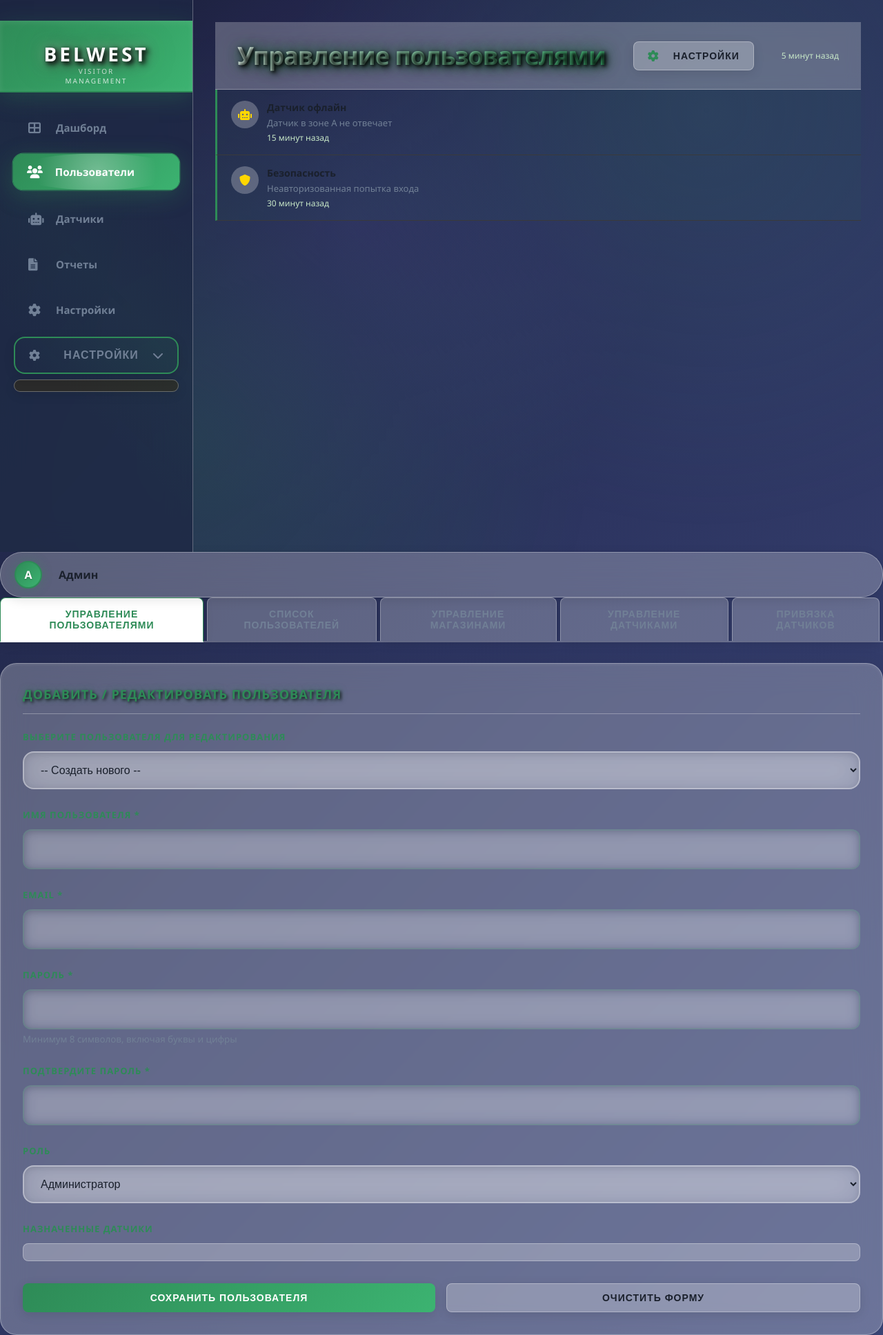
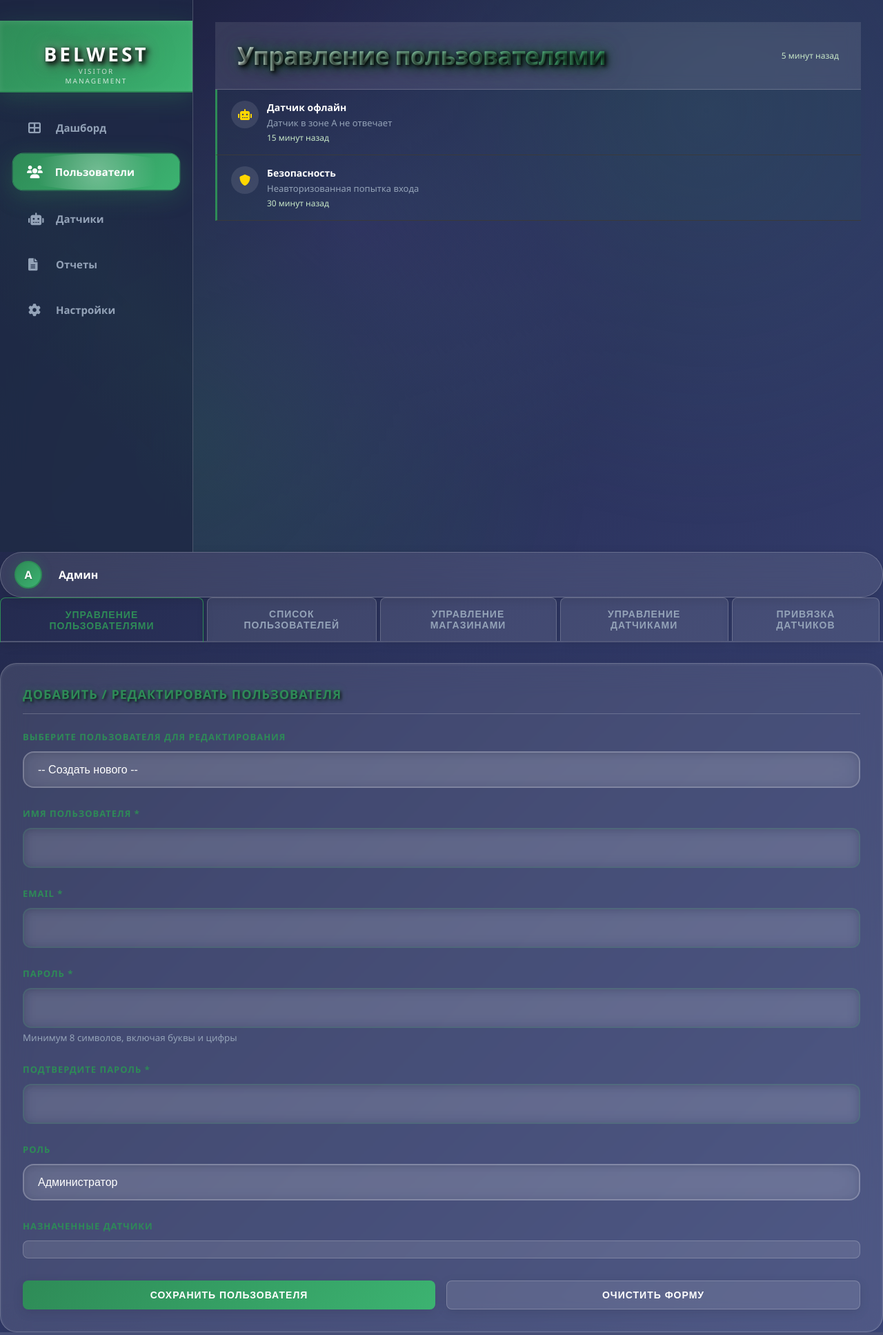
Before and after one commit to Kinimary/dashbord-v2.0, a Flask app: page /users in a window 1280 px wide. Shown: the whole page at 69% size. Run offline with Flask 3, Linux system fonts and the light colour scheme; the visitor is signed in with stand-in values (Sample User, id 1); parts of the project's set-up code (start-up, migrations or seed data) failed here and were passed over.

Commit message:
Assistant checkpoint: Убрал белый фон в селектах и кнопки настроек
Assistant generated file changes:
- static/css/style.css: Исправление белого фона в выпадающих списках, Исправление стилей поиска, Исправление стилей современных селекторов
- templates/users.html: Удаление кнопки настроек из топ-бара
Удаление кнопки настроек из топ-бара
Удаление кнопки настроек из боковой панели

---

User prompt:

почему остался белый фон в эти выпающих списках? поиск некорректно отображается. Последняя картинка Настройка нужно удалить. Предпоследняя картинка настройки убери эту кнопку.

Replit-Commit-Author: Assistant
Replit-Commit-Session-Id: d147cd74-2723-47dd-aa41-65d699f6cc5f

```diff
--- a/static/css/style.css
+++ b/static/css/style.css
@@ -1398,6 +1398,52 @@ input:checked+.toggle-slider:before {
     transform: scale(1.02);
 }
 
+/* Стили для всех select элементов */
+select {
+    width: 100%;
+    padding: 16px 20px;
+    border-radius: var(--border-radius);
+    border: 2px solid var(--glass-border);
+    background: var(--glass-bg) !important;
+    backdrop-filter: var(--blur);
+    color: var(--text-primary) !important;
+    font-size: 16px;
+    font-weight: 500;
+    transition: var(--transition);
+    box-shadow: inset 0 2px 8px rgba(0, 0, 0, 0.1);
+    appearance: none;
+    -webkit-appearance: none;
+    -moz-appearance: none;
+}
+
+select:focus {
+    outline: none;
+    border-color: var(--belwest-green);
+    box-shadow:
+        0 0 0 4px var(--belwest-green-glow),
+        inset 0 2px 8px rgba(0, 0, 0, 0.1);
+    transform: scale(1.02);
+}
+
+/* Стили для опций в выпадающих списках */
+select option {
+    background: var(--background-secondary) !important;
+    color: var(--text-primary) !important;
+    padding: 12px 16px;
+    border: none;
+    font-weight: 500;
+}
+
+select option:hover {
+    background: var(--belwest-green) !important;
+    color: #FFFFFF !important;
+}
+
+select option:checked {
+    background: var(--belwest-green) !important;
+    color: #FFFFFF !important;
+}
+
 /* Enhanced Buttons */
 button {
     padding: 16px 32px;
--- a/templates/users.html
+++ b/templates/users.html
@@ -46,57 +46,7 @@
                     </a>
                 </li>
             </ul>
-            <div class="sidebar-settings">
-                <div class="settings-dropdown">
-                    <button class="settings-btn" id="settings-btn">
-                        <i class="fas fa-cog"></i>
-                        <span>НАСТРОЙКИ</span>
-                        <i class="fas fa-chevron-down settings-arrow"></i>
-                    </button>
-                    <div class="settings-menu">
-                        <div class="setting-item">
-                            <div class="setting-label">
-                                <i class="fas fa-moon"></i>
-                                <span>Темная тема</span>
-                            </div>
-                            <div class="toggle-switch">
-                                <input type="checkbox" id="dark-mode-toggle" data-setting="darkMode">
-                                <span class="toggle-slider"></span>
-                            </div>
-                        </div>
-                        <div class="setting-item">
-                            <div class="setting-label">
-                                <i class="fas fa-bell"></i>
-                                <span>Уведомления</span>
-                            </div>
-                            <div class="toggle-switch">
-                                <input type="checkbox" id="notifications-toggle" data-setting="notifications" checked>
-                                <span class="toggle-slider"></span>
-                            </div>
-                        </div>
-                        <div class="setting-item">
-                            <div class="setting-label">
-                                <i class="fas fa-sync"></i>
-                                <span>Авто-обновление</span>
-                            </div>
-                            <div class="toggle-switch">
-                                <input type="checkbox" id="auto-refresh-toggle" data-setting="autoRefresh" checked>
-                                <span class="toggle-slider"></span>
-                            </div>
-                        </div>
-                        <div class="setting-item">
-                            <div class="setting-label">
-                                <i class="fas fa-volume-up"></i>
-                                <span>Звук</span>
-                            </div>
-                            <div class="toggle-switch">
-                                <input type="checkbox" id="sound-toggle" data-setting="sound">
-                                <span class="toggle-slider"></span>
-                            </div>
-                        </div>
-                    </div>
-                </div>
-            </div>
+
         </div>
 
         <!-- Основное содержимое -->
@@ -104,10 +54,7 @@
             <div class="top-bar">
                 <h1>Управление пользователями</h1>
                 <div class="top-bar-controls">
-                    <button class="settings-btn global-settings" id="global-settings-btn">
-                        <i class="fas fa-cog"></i>
-                        <span>НАСТРОЙКИ</span>
-                    </button>
+
                 </div>
                 <div class="user-profile">
                                         <div class="notification-time">5 минут назад</div>
```
Also changed, not shown: other parts of static/css/style.css (+32 -14 lines).
